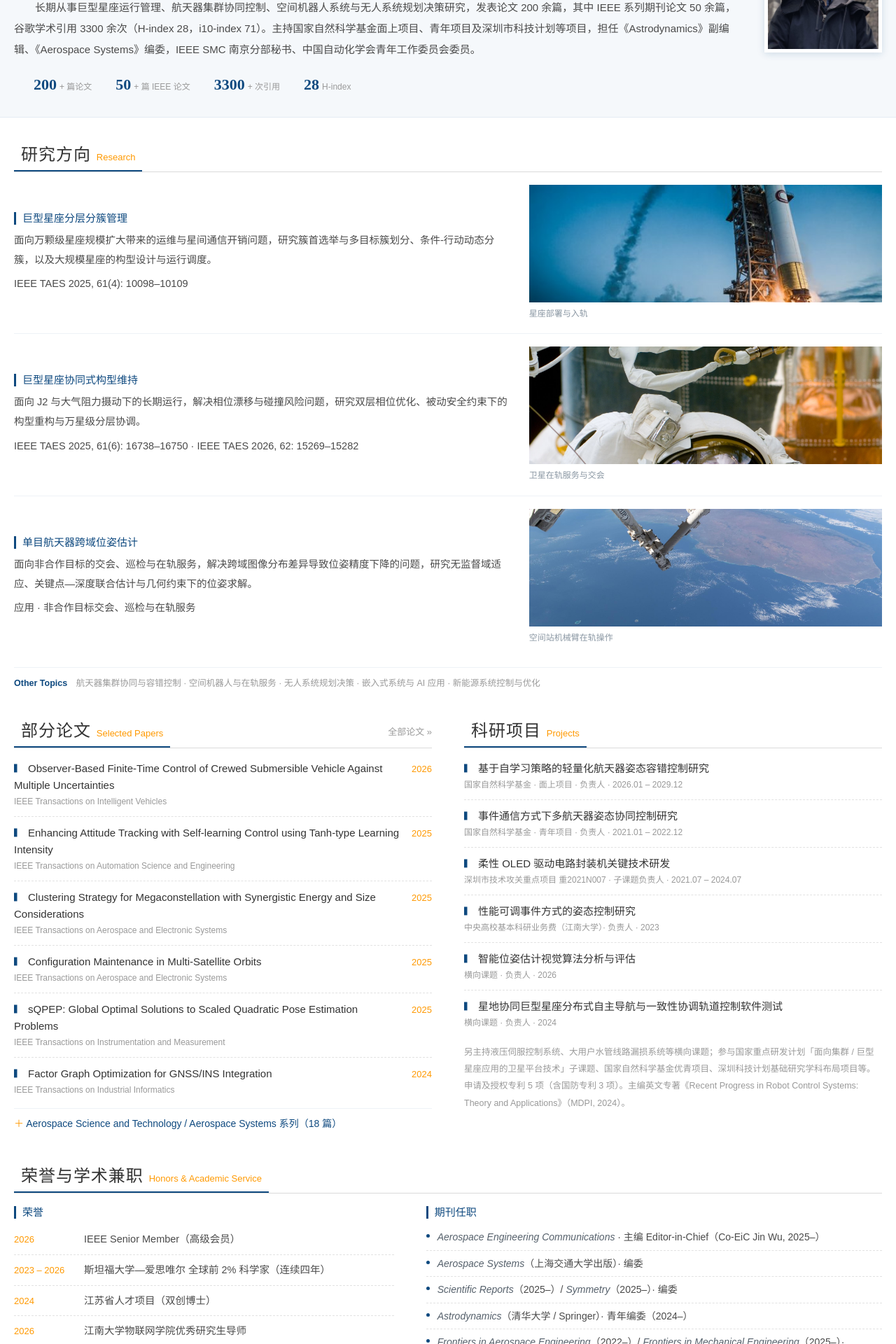
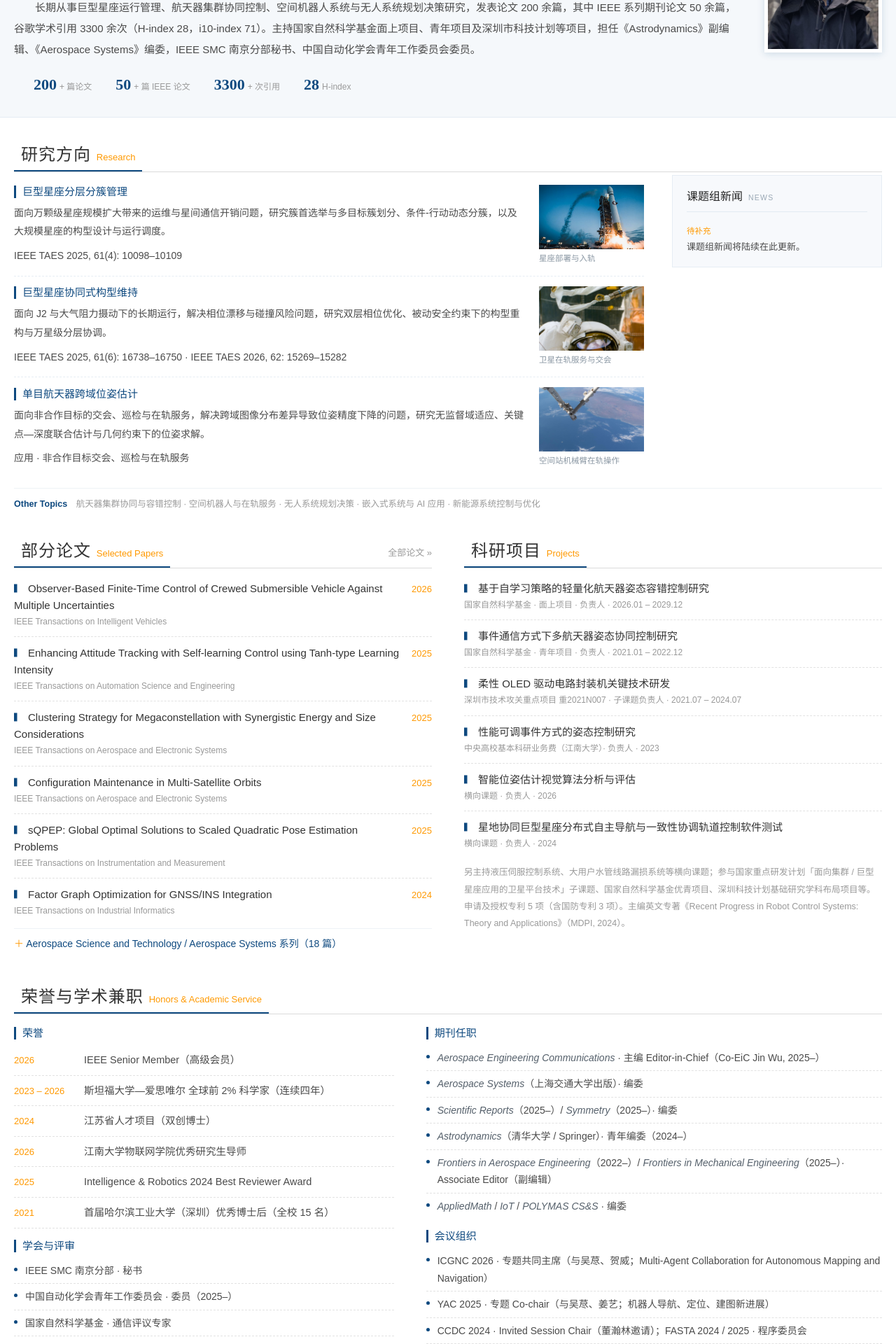
Before and after one commit to dongfangxy/dongfangxy.github.io, a Jekyll site: the page index.html, which Jekyll copies as it is, in a window 1280 px wide. Shown: the part 757-2677 px from the top of the page at 70% size. Built offline with Jekyll 4.4.1, drawn with Linux system fonts in a browser that asks for light colours.

Commit message:
feat(research): compact single-column directions with news panel

```diff
--- a/index.html
+++ b/index.html
@@ -102,17 +102,26 @@
   .intro-txt p { color: #4a4a4a; font-size: 15px; line-height: 2; text-indent: 2em; }
   .intro-txt p + p { margin-top: 4px; }
   .intro-kpi { display: flex; gap: 34px; margin-top: 16px; padding-left: 2em; }
-  .rc-row {
-    display: grid; grid-template-columns: 1.4fr 1fr; gap: 30px; align-items: center;
-    padding: 18px 0; border-bottom: 1px solid #eef2f6;
+  .research-layout { display: grid; grid-template-columns: minmax(0, 1fr) 300px; gap: 40px; margin-top: 4px; }
+  .rc-item {
+    display: grid; grid-template-columns: minmax(0, 1fr) 150px; gap: 20px; align-items: center;
+    padding: 14px 0; border-bottom: 1px dashed #e6edf4;
   }
-  .rc-row:last-child { border-bottom: 0; }
-  .rc-txt p { font-size: 14.5px; color: #4a4a4a; line-height: 1.95; }
-  .rc-txt .sub-h { margin-top: 0; }
-  .rc-txt .block-note { padding-top: 6px; }
+  .rc-item:last-child { border-bottom: 0; }
+  .rc-item .sub-h { margin-top: 0; }
+  .rc-item p { font-size: 14px; color: #4a4a4a; line-height: 1.9; }
   .rc-img { margin: 0; }
-  .rc-img img { width: 100%; height: 168px; object-fit: cover; }
-  .rc-img figcaption { font-size: 12px; color: #8a97a3; margin-top: 6px; }
+  .rc-img img { width: 150px; height: 92px; object-fit: cover; }
+  .rc-img figcaption { font-size: 11.5px; color: #8a97a3; margin-top: 4px; }
+  .news-box { background: #f7f9fc; border: 1px solid #e6edf4; padding: 16px 20px; align-self: start; }
+  .news-box h3 {
+    font-size: 16px; font-weight: 500; color: #222; margin-bottom: 8px; padding-bottom: 8px;
+    border-bottom: 1px solid #e2eaf2;
+  }
+  .news-box h3 span { font-size: 10.5px; color: #9aa8b5; letter-spacing: .12em; margin-left: 8px; text-transform: uppercase; }
+  .news-list li { padding: 9px 0; border-bottom: 1px dashed #e6edf4; font-size: 13px; color: #4a4a4a; line-height: 1.75; }
+  .news-list li:last-child { border-bottom: 0; padding-bottom: 0; }
+  .news-date { display: block; font-family: Arial, sans-serif; font-size: 11.5px; color: var(--orange); margin-bottom: 2px; }
   .roster-grid { display: grid; grid-template-columns: 1fr 1fr; gap: 0 46px; margin-top: 16px; }
   .roster-p { font-size: 13.5px; line-height: 1.95; color: #4a4a4a; }
   .contact-strip {
@@ -226,6 +235,9 @@
     .cols { grid-template-columns: 1fr; gap: 0; }
     .svc-grid, .teach-grid, .roster-grid { grid-template-columns: 1fr; gap: 0; }
     .rc-row { grid-template-columns: 1fr; gap: 12px; }
+    .research-layout { grid-template-columns: 1fr; gap: 20px; }
+    .rc-item { grid-template-columns: minmax(0, 1fr) 110px; gap: 14px; }
+    .rc-img img { width: 110px; height: 70px; }
     .intro-in { flex-direction: column; }
     .intro-photo { width: 100%; display: flex; gap: 12px; align-items: flex-end; }
     .footer-in { flex-direction: column; gap: 8px; }
@@ -239,7 +251,7 @@
     <div>航天器系统与空间机器人</div>
     <div class="links">
       <a href="mailto:dongfangxy@163.com">联系我们</a>
-      <a href="legacy/">旧版主页 / English</a>
+      <a href="legacy/" target="_blank" rel="noopener">旧版主页 / English</a>
     </div>
   </div>
 </div>
@@ -326,9 +338,10 @@
 
     <div class="block" id="research">
       <div class="t_title"><h1>研究方向<span>Research</span></h1></div>
+      <div class="research-layout">
         <div class="rc-list">
-        <div class="rc-row">
-          <div class="rc-txt">
+          <div class="rc-item">
+            <div>
               <h4 class="sub-h">巨型星座分层分簇管理</h4>
               <p>面向万颗级星座规模扩大带来的运维与星间通信开销问题，研究簇首选举与多目标簇划分、条件-行动动态分簇，以及大规模星座的构型设计与运行调度。</p>
               <p class="block-note">IEEE TAES 2025, 61(4): 10098–10109</p>
@@ -338,8 +351,8 @@
               <figcaption>星座部署与入轨</figcaption>
             </figure>
           </div>
-        <div class="rc-row">
-          <div class="rc-txt">
+          <div class="rc-item">
+            <div>
               <h4 class="sub-h">巨型星座协同式构型维持</h4>
               <p>面向 J2 与大气阻力摄动下的长期运行，解决相位漂移与碰撞风险问题，研究双层相位优化、被动安全约束下的构型重构与万星级分层协调。</p>
               <p class="block-note">IEEE TAES 2025, 61(6): 16738–16750 · IEEE TAES 2026, 62: 15269–15282</p>
@@ -349,8 +362,8 @@
               <figcaption>卫星在轨服务与交会</figcaption>
             </figure>
           </div>
-        <div class="rc-row">
-          <div class="rc-txt">
+          <div class="rc-item">
+            <div>
               <h4 class="sub-h">单目航天器跨域位姿估计</h4>
               <p>面向非合作目标的交会、巡检与在轨服务，解决跨域图像分布差异导致位姿精度下降的问题，研究无监督域适应、关键点—深度联合估计与几何约束下的位姿求解。</p>
               <p class="block-note">应用 · 非合作目标交会、巡检与在轨服务</p>
@@ -360,6 +373,14 @@
               <figcaption>空间站机械臂在轨操作</figcaption>
             </figure>
           </div>
+        </div>
+
+        <aside class="news-box">
+          <h3>课题组新闻<span>News</span></h3>
+          <ul class="news-list">
+            <li><span class="news-date">待补充</span>课题组新闻将陆续在此更新。</li>
+          </ul>
+        </aside>
       </div>
       <p class="block-note" style="margin-top:14px;padding-top:10px;border-top:1px solid #eef2f6">
         <b style="color:#0e497f">Other Topics</b>　航天器集群协同与容错控制 · 空间机器人与在轨服务 · 无人系统规划决策 · 嵌入式系统与 AI 应用 · 新能源系统控制与优化
@@ -557,7 +578,7 @@
     <div>
       <h3>快速链接</h3>
       <ul>
-        <li><a href="legacy/">旧版主页（English Homepage）</a></li>
+        <li><a href="legacy/" target="_blank" rel="noopener">旧版主页（English Homepage）</a></li>
         <li><a href="https://scholar.google.com/citations?user=oHzlz50AAAAJ&amp;hl" target="_blank" rel="noopener">Google Scholar</a></li>
         <li><a href="https://orcid.org/0000-0002-3130-6497" target="_blank" rel="noopener">ORCID</a></li>
       </ul>
```
Also changed, not shown: papers.html (+12 -12 lines). Lines whose indentation alone changed are shown as unchanged.
